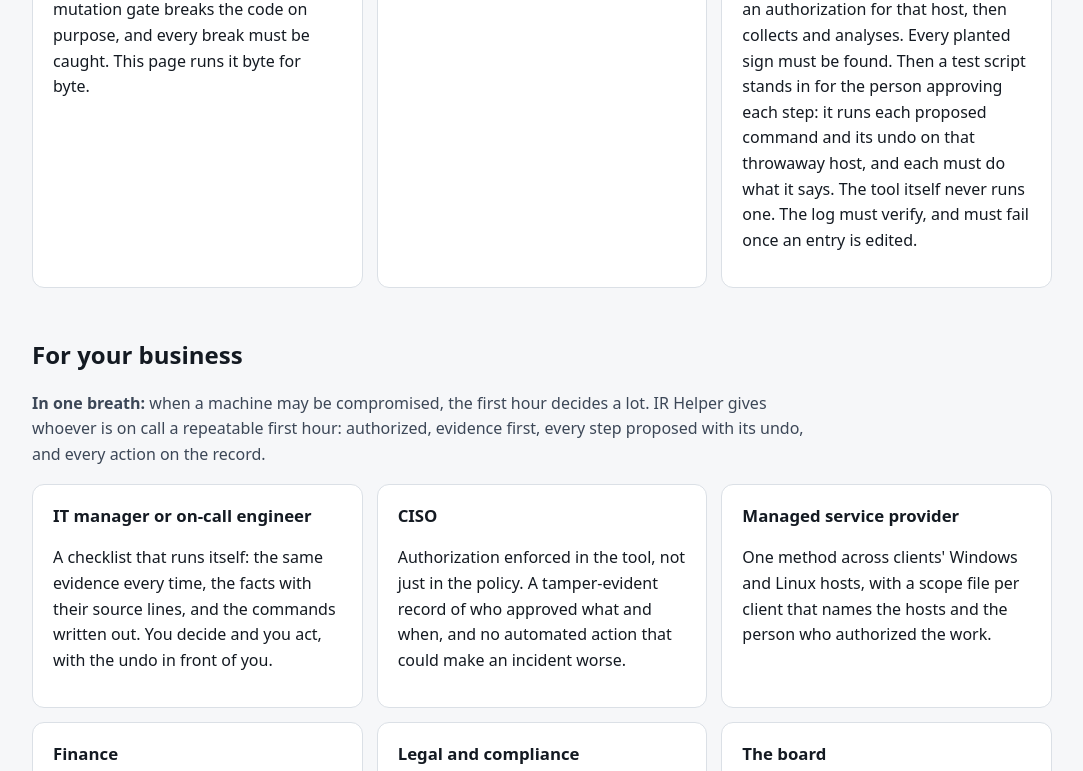
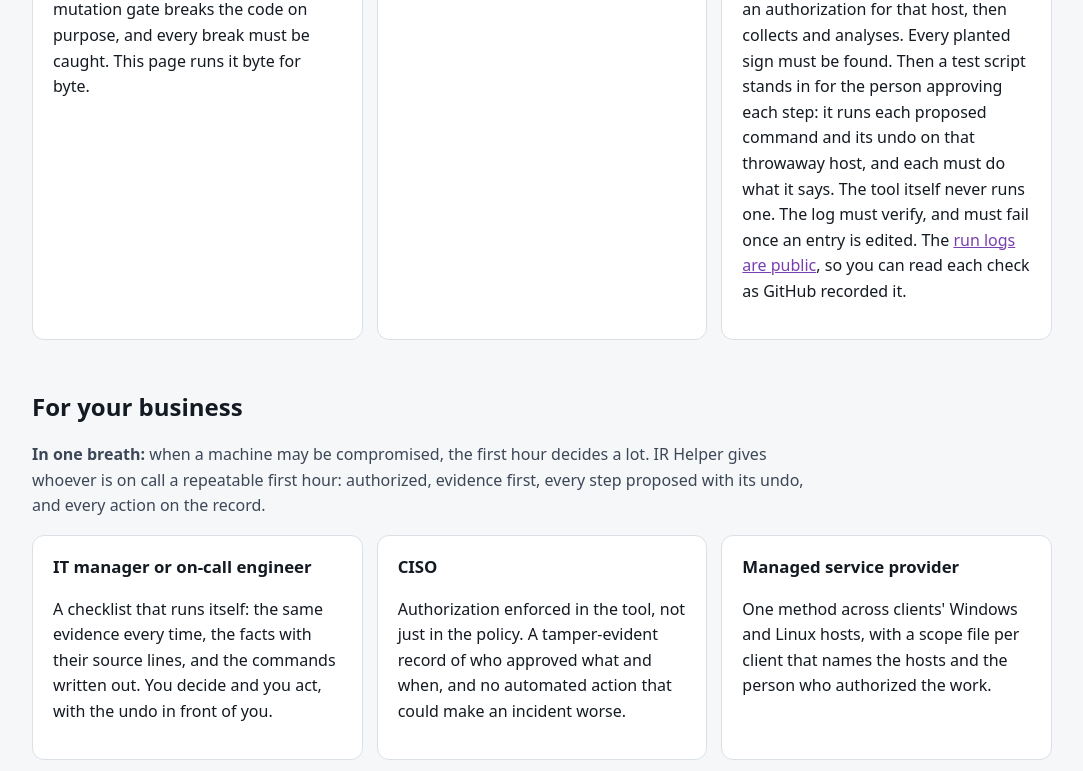
Before and after one commit to sjgant80-hub/kar-irhelper, a plain HTML site: page index.html in a window 1280 px wide. Shown: the part 3451-4222 px from the top of the page, without its empty margins (98-1181 px from the left). Drawn offline with Linux system fonts and the light colour scheme.

Commit message:
Say that evidence can be planted to steer a proposal's target, and link the public CI run logs
Co-Authored-By: Claude Opus 5.5 <noreply@anthropic.com>

```diff
--- a/index.html
+++ b/index.html
@@ -137,7 +137,7 @@ footer{border-top:1px solid var(--line);margin-top:46px;padding:22px 0 40px;colo
   <div class="grid">
     <div class="card"><h3><code>ir.mjs</code></h3><p>The whole decision in one dependency-free file: the scope check, the read-only allow-list, the ten rules, the proposals, and the hash chain. Its tests are themselves tested: a mutation gate breaks the code on purpose, and every break must be caught. This page runs it byte for byte.</p></div>
     <div class="card"><h3><code>bin/ir.mjs</code></h3><p>The command line you run on the host: <code>scope-template</code>, <code>collect</code> (with <code>--dry-run</code> to see exactly what it would run), <code>analyse</code>, <code>approve</code>, <code>verify-log</code>. Node 18 or later, no install.</p></div>
-    <div class="card"><h3>Proven on real hosts</h3><p>On every change, CI uses a throwaway GitHub Linux host and a throwaway Windows host. It plants real signs of compromise on each, checks that the tool refuses without an authorization for that host, then collects and analyses. Every planted sign must be found. Then a test script stands in for the person approving each step: it runs each proposed command and its undo on that throwaway host, and each must do what it says. The tool itself never runs one. The log must verify, and must fail once an entry is edited.</p></div>
+    <div class="card"><h3>Proven on real hosts</h3><p>On every change, CI uses a throwaway GitHub Linux host and a throwaway Windows host. It plants real signs of compromise on each, checks that the tool refuses without an authorization for that host, then collects and analyses. Every planted sign must be found. Then a test script stands in for the person approving each step: it runs each proposed command and its undo on that throwaway host, and each must do what it says. The tool itself never runs one. The log must verify, and must fail once an entry is edited. The <a href="https://github.com/sjgant80-hub/kar-irhelper/actions/workflows/irhelper.yml">run logs are public</a>, so you can read each check as GitHub recorded it.</p></div>
   </div>
 </section>
 
@@ -163,6 +163,7 @@ footer{border-top:1px solid var(--line);margin-top:46px;padding:22px 0 40px;colo
   <h2>Limits, answered straight</h2>
   <ul class="plain">
     <li><b>Ten rules are not an EDR.</b> It finds common, well-known signs. A careful attacker can avoid all of them, so its silence is not an all-clear.</li>
+    <li><b>Evidence can be planted.</b> The safe-form check stops a crafted value from changing a command, but not from choosing its target. An intruder who can write to the logs could plant lines that make it propose blocking your own address or locking a real account. Every proposal names the source line it came from, so check it before you approve, and every containment step has its undo.</li>
     <li><b>A fact is a lead, not a verdict.</b> On a fresh GitHub runner it also flags the runner's own provisioning agent, which runs from a temp folder, and the SSH keys that provisioning has just written. Both really match the rule, and both are harmless. Someone who knows the host decides.</li>
     <li><b>Linux and Windows only.</b> Some evidence needs administrator rights (the Windows Security log, other users' cron files). What it cannot read is listed in <code>evidence.errors</code>.</li>
     <li><b>Windows task columns depend on the system language:</b> the scheduled-task rule reads the English column names. On other languages, check tasks by hand.</li>
```
